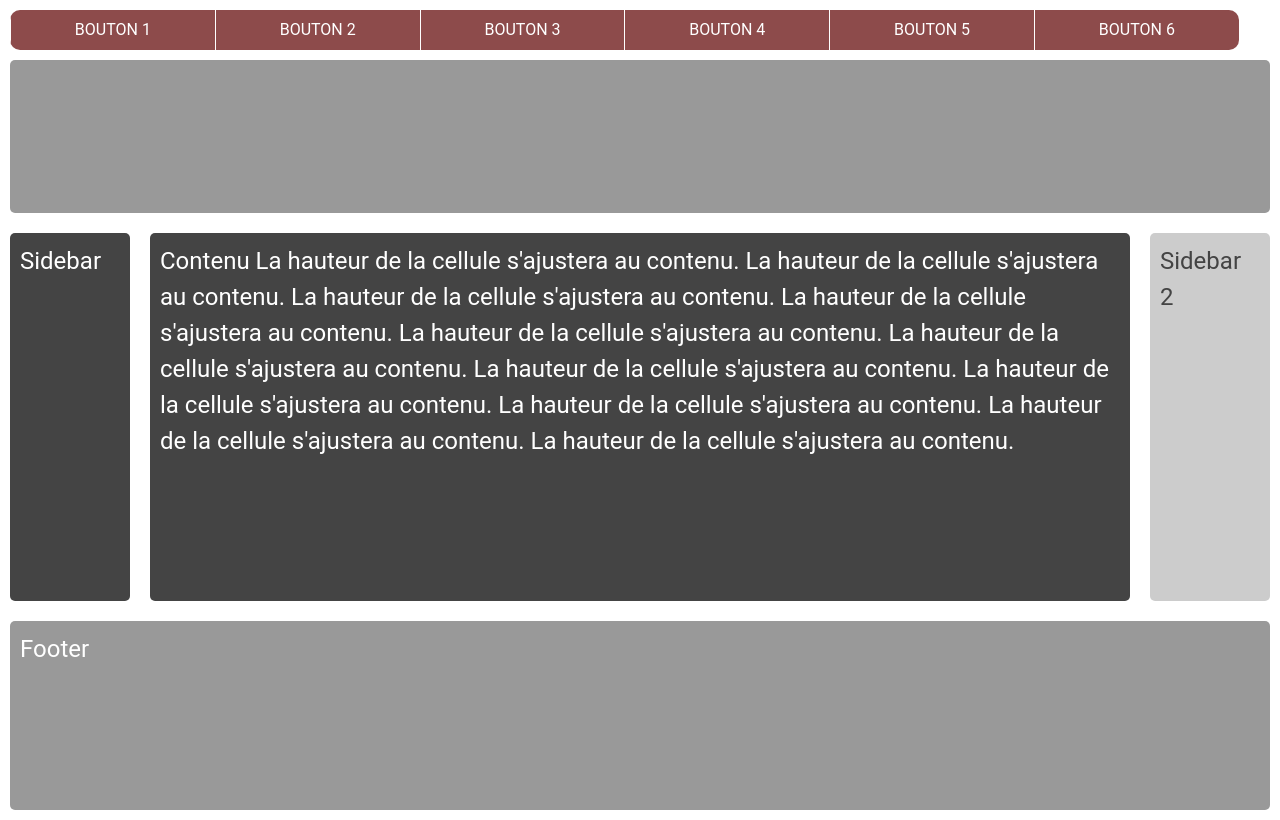
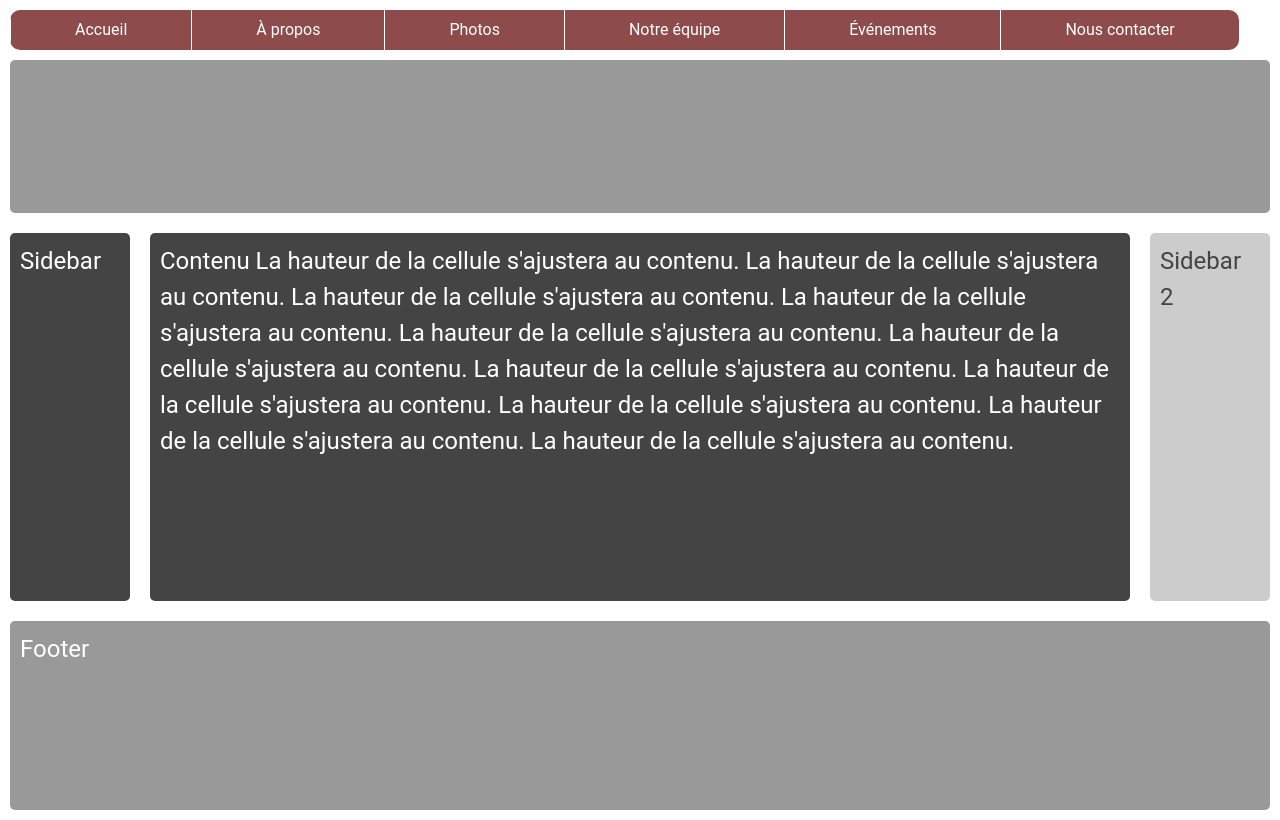
Before and after one commit to xKimA/Exercice5, a plain HTML site: page index.htm in a window 1280 px wide. Drawn offline with Linux system fonts and the light colour scheme; a script that the page names is missing.

Commit message:
Ajout de vraies catégories de page pour le menu

```diff
--- a/index.htm
+++ b/index.htm
@@ -16,12 +16,12 @@
 <label for="chkBoutonBurger" class="boutonBurger"></label>
 <div class="global">
 <nav class="menu">
-        <a href="#">BOUTON 1</a>
-        <a href="#">BOUTON 2</a>
-        <a href="#">BOUTON 3</a>
-        <a href="#">BOUTON 4</a>
-        <a href="#">BOUTON 5</a>
-        <a href="#">BOUTON 6</a>
+        <a href="#">Accueil</a>
+        <a href="#">À propos</a>
+        <a href="#">Photos</a>
+        <a href="#">Notre équipe</a>
+        <a href="#">Événements</a>
+        <a href="#">Nous contacter</a>
     </nav> <!-- fin menu -->
         <main class="conteneur">
             <header class="box header"></header>
```
